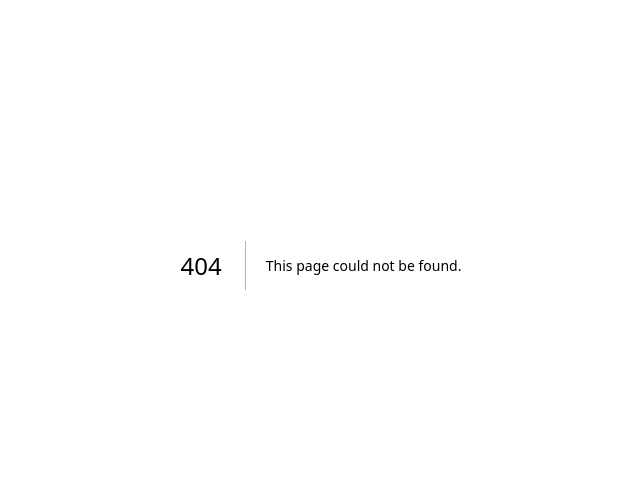
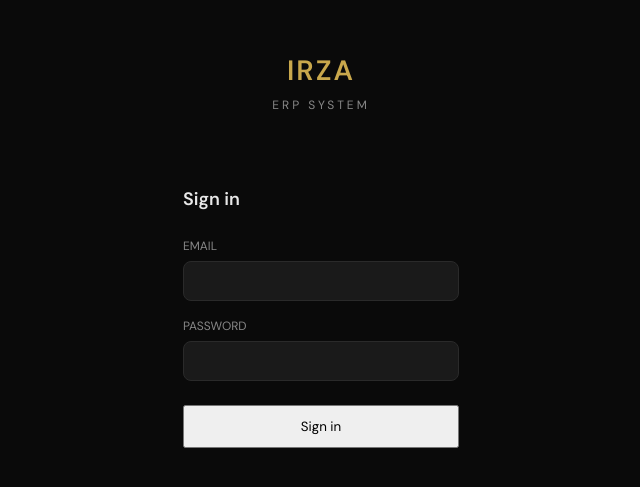
Before and after one commit to irzatextile/irza-erp, a Next.js app: page /login in a window 1280 px wide. Before the commit this address had no page. Shown: the part 135-622 px from the top of the page, without its empty margins (319-959 px from the left). Built offline with nearby package versions, Linux system fonts and the light colour scheme; no server answers.

Commit message:
Create page.js

```diff
--- /dev/null
+++ b/app/login/page.js
@@ -0,0 +1,60 @@
+'use client'
+import { useState } from 'react'
+import { createClient } from '@/lib/supabase'
+import { useRouter } from 'next/navigation'
+
+export default function LoginPage() {
+  const [email, setEmail] = useState('')
+  const [password, setPassword] = useState('')
+  const [loading, setLoading] = useState(false)
+  const [error, setError] = useState('')
+  const router = useRouter()
+  const supabase = createClient()
+
+  async function handleLogin(e) {
+    e.preventDefault()
+    setLoading(true)
+    setError('')
+    const { error } = await supabase.auth.signInWithPassword({ email, password })
+    if (error) {
+      setError(error.message)
+      setLoading(false)
+    } else {
+      router.push('/inventory')
+    }
+  }
+
+  return (
+    <div style={{ minHeight: '100vh', display: 'flex', alignItems: 'center', justifyContent: 'center', background: 'var(--bg)' }}>
+      <div style={{ width: '100%', maxWidth: '380px', padding: '0 20px' }}>
+        <div style={{ textAlign: 'center', marginBottom: '40px' }}>
+          <div style={{ fontSize: '28px', fontWeight: '600', color: 'var(--gold)', letterSpacing: '2px', marginBottom: '4px' }}>IRZA</div>
+          <div style={{ color: 'var(--text2)', fontSize: '12px', letterSpacing: '3px' }}>ERP SYSTEM</div>
+        </div>
+        <div className="card" style={{ padding: '32px' }}>
+          <h1 style={{ fontSize: '18px', fontWeight: '600', marginBottom: '24px' }}>Sign in</h1>
+          <form onSubmit={handleLogin}>
+            <div style={{ marginBottom: '16px' }}>
+              <label style={{ display: 'block', fontSize: '12px', color: 'var(--text2)', marginBottom: '6px' }}>EMAIL</label>
+              <input type="email" value={email} onChange={e => setEmail(e.target.value)} required
+                style={{ width: '100%', padding: '10px 12px', background: 'var(--bg3)', border: '1px solid var(--border)', borderRadius: 'var(--radius)', color: 'var(--text)', fontSize: '14px', outline: 'none' }} />
+            </div>
+            <div style={{ marginBottom: '24px' }}>
+              <label style={{ display: 'block', fontSize: '12px', color: 'var(--text2)', marginBottom: '6px' }}>PASSWORD</label>
+              <input type="password" value={password} onChange={e => setPassword(e.target.value)} required
+                style={{ width: '100%', padding: '10px 12px', background: 'var(--bg3)', border: '1px solid var(--border)', borderRadius: 'var(--radius)', color: 'var(--text)', fontSize: '14px', outline: 'none' }} />
+            </div>
+            {error && (
+              <div style={{ padding: '10px 12px', background: '#7f1d1d22', border: '1px solid #ef444433', borderRadius: 'var(--radius)', color: 'var(--red)', fontSize: '13px', marginBottom: '16px' }}>
+                {error}
+              </div>
+            )}
+            <button type="submit" disabled={loading} className="btn btn-primary" style={{ width: '100%', justifyContent: 'center', padding: '11px' }}>
+              {loading ? 'Signing in...' : 'Sign in'}
+            </button>
+          </form>
+        </div>
+      </div>
+    </div>
+  )
+}
```
